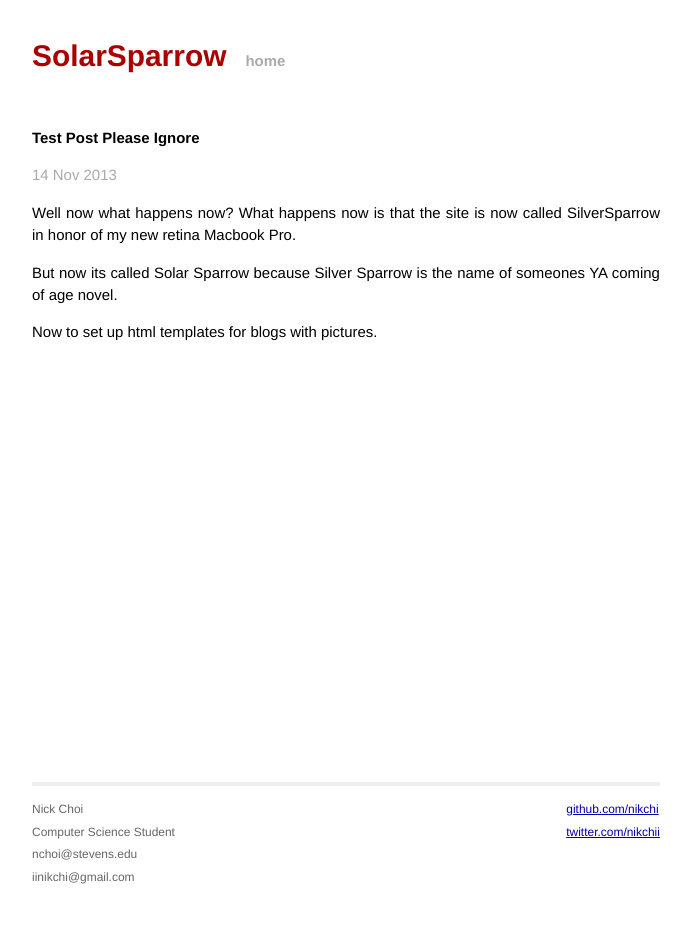
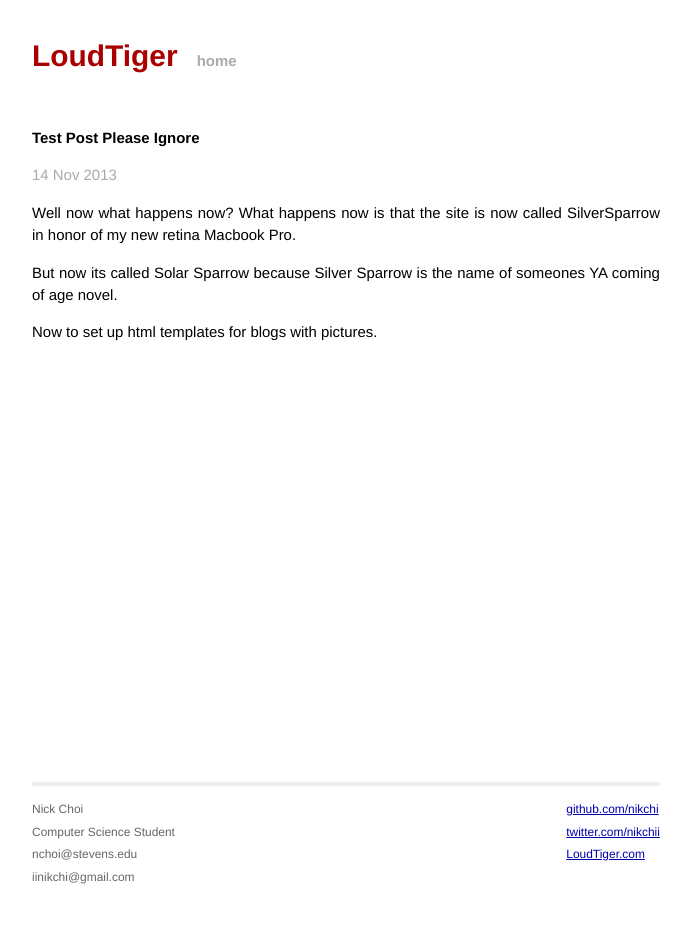
Before and after one commit to nikchi/imagine, a Jekyll site: the page built from _posts/2013-11-13-test-post.markdown, in a window 1280 px wide. Shown: the whole page, without its empty margins (294-985 px from the left). Built offline with Jekyll 4.4.1, drawn with Linux system fonts in a browser that asks for light colours; Markdown is read by kramdown in place of the engine named in the settings.

Commit message:
LoudTiger

```diff
--- a/_config.yml
+++ b/_config.yml
@@ -1,3 +1,3 @@
-name: SolarSparrow
+name: LoudTiger
 markdown: redcarpet
 pygments: true
--- a/_layouts/default.html
+++ b/_layouts/default.html
@@ -36,6 +36,7 @@
               <p>
                 <a href="https://github.com/nikchi">github.com/nikchi</a><br />
                 <a href="https://twitter.com/nikchii">twitter.com/nikchii</a><br />
+                <a href="http://loudtiger.com">LoudTiger.com</a>
               </p>
             </div>
           </footer>
--- a/index.html
+++ b/index.html
@@ -1,6 +1,6 @@
 ---
 layout: default
-title: SolarSparrow
+title: LoudTiger
 ---
 
 <div id="home">
```
